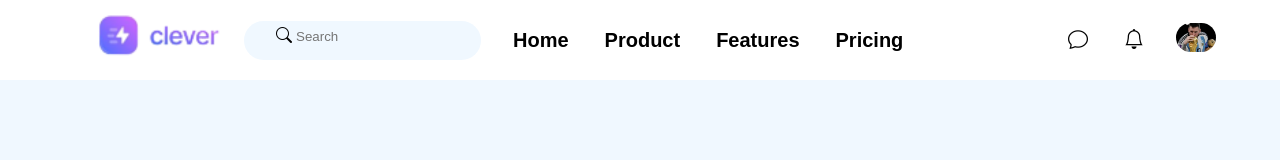
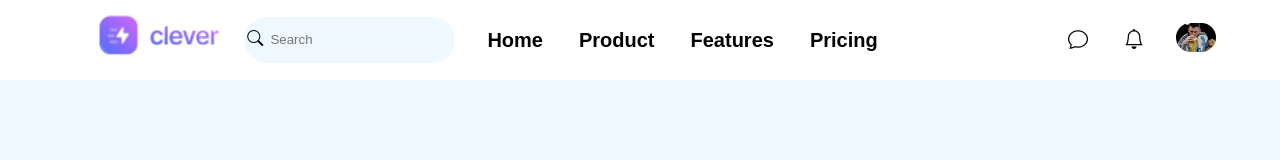
Before and after one commit to nicomariano82/PC-gris, a plain HTML site: page Tp221222/Tp221222/Menu3/index.html in a window 1280 px wide. Drawn offline with nearby package versions, Linux system fonts and the light colour scheme.

Commit message:
mas menu3

```diff
--- a/Tp221222/Tp221222/Menu3/estilo.css
+++ b/Tp221222/Tp221222/Menu3/estilo.css
@@ -23,12 +23,17 @@ header{
 .lupa{
     background-color:aliceblue;
     border-radius: 4rem;
+    padding-top: 0.4rem;
 
 }
 
+.ilupa{
+    margin-left: 0.2rem;
+    margin-right: 0.2rem;
+}
 
 input{
-    border: none;
+    border: transparent;
     background-color: transparent;
     padding: 0.5rem 0.5rem 1rem 0rem;
 
--- a/Tp221222/Tp221222/Menu3/index.html
+++ b/Tp221222/Tp221222/Menu3/index.html
@@ -19,7 +19,7 @@
 
            <div class="lupa">
            <form>
-            <i class="bi bi-search"></i>
+            <i class="bi bi-search ilupa" ></i>
             <input type="text" name="" placeholder="Search" class="input">
             </form>
             </div>
```
